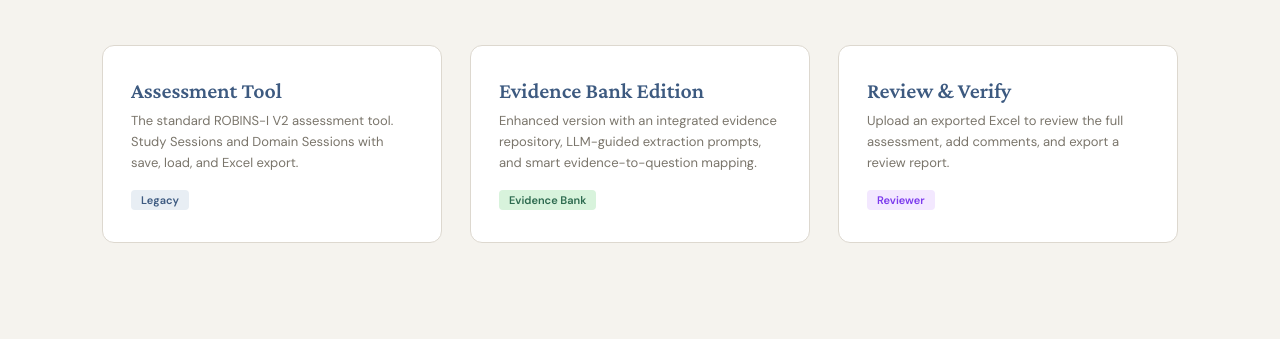
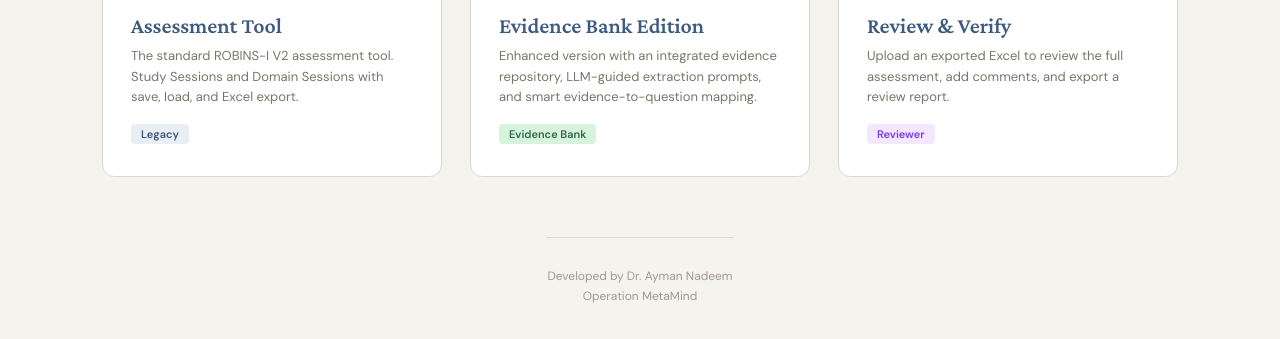
Before and after one commit to AymanNad/ROBINS-I-Tool, a website: page index.html in a window 1280 px wide. Shown: the part 313-652 px from the top of the page. Drawn offline with nearby package versions, Linux system fonts and the light colour scheme.

Commit message:
Add developer footer with team attribution

```diff
--- a/index.html
+++ b/index.html
@@ -29,6 +29,8 @@ h1 { font-family:var(--font); font-size:36px; font-weight:700; color:var(--accen
 .tag-legacy { background:var(--accent-light); color:var(--accent); }
 .tag-eb { background:var(--low-bg); color:var(--low); }
 .tag-review { background:#f3e8ff; color:#7c3aed; }
+.footer { margin-top:60px; padding-top:30px; border-top:1px solid var(--border); text-align:center; font-size:12px; color:var(--text-light); }
+.footer-text { margin-bottom:4px; }
 </style>
 </head>
 <body>
@@ -51,5 +53,9 @@ h1 { font-family:var(--font); font-size:36px; font-weight:700; color:var(--accen
       <span class="tag tag-review">Reviewer</span>
     </a>
   </div>
+  <div class="footer">
+    <div class="footer-text">Developed by Dr. Ayman Nadeem</div>
+    <div class="footer-text">Operation MetaMind</div>
+  </div>
 </body>
 </html>
```
